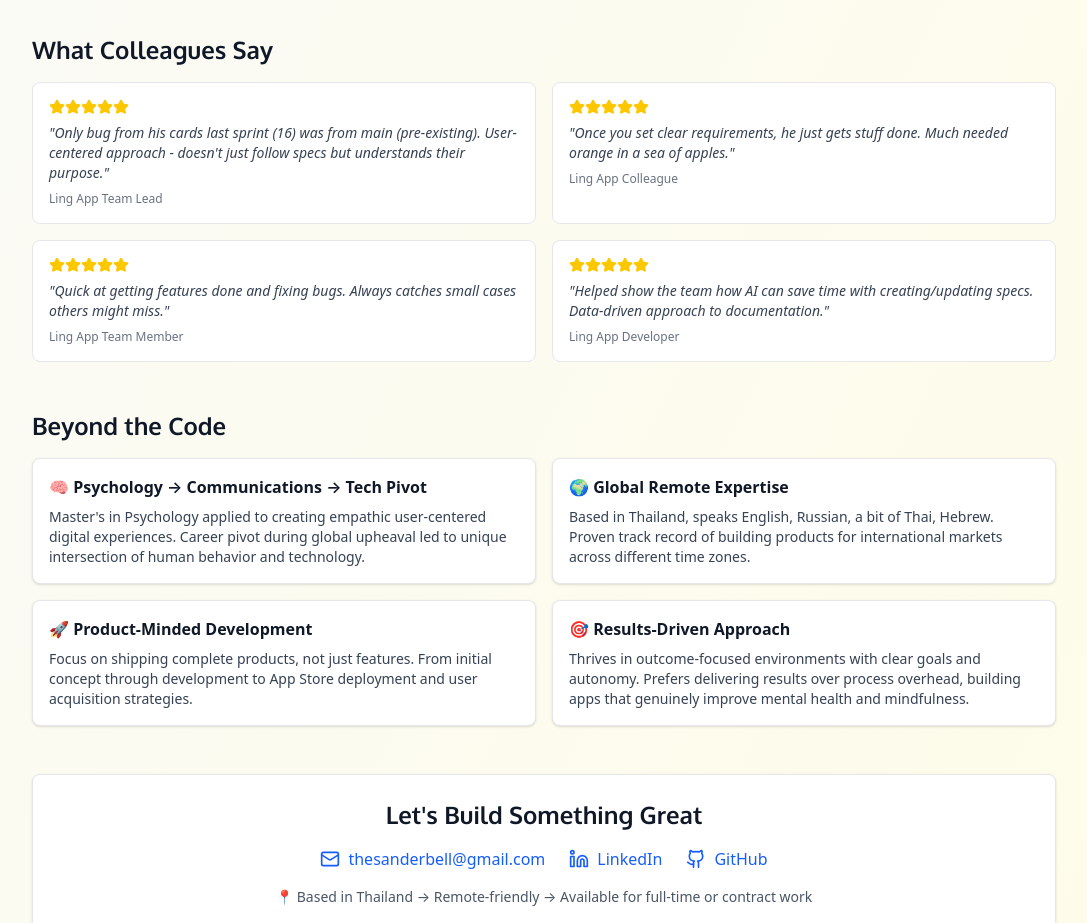
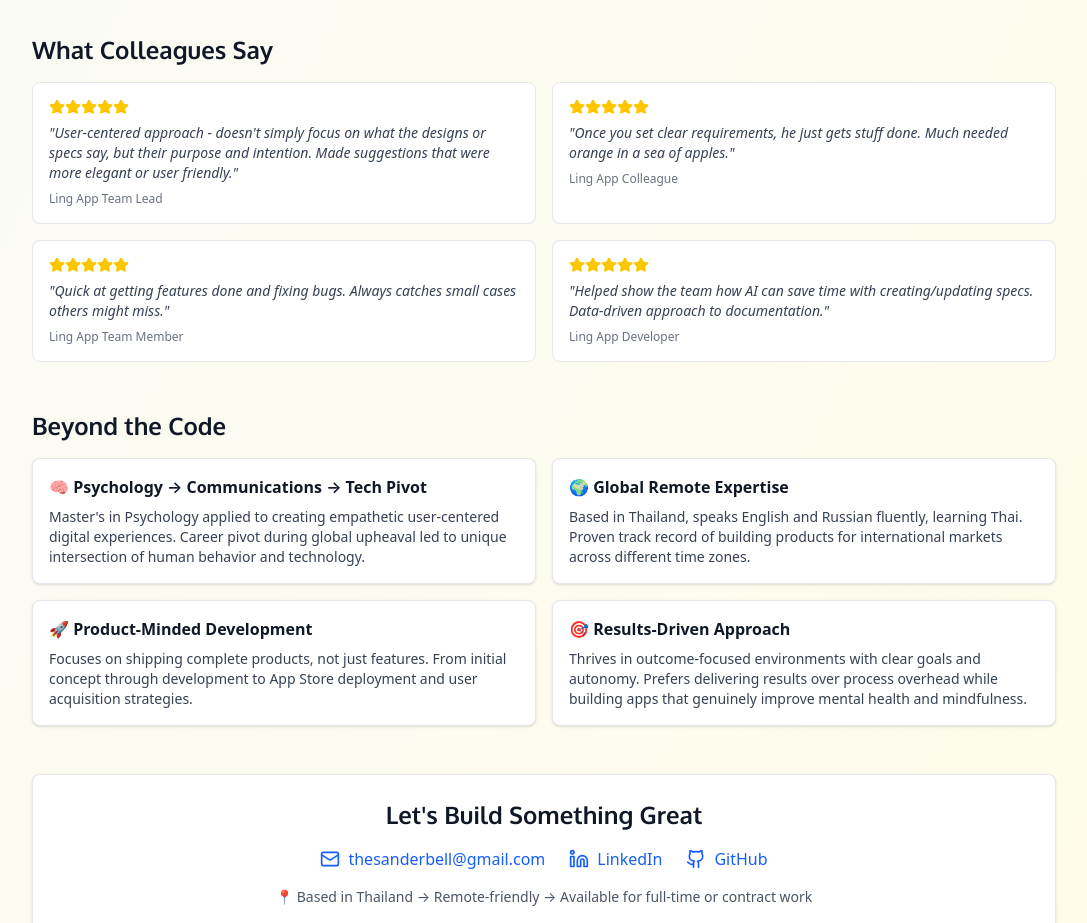
Before and after one commit to sanderbell/sanderbelldev2, a React (Vite) app: page / in a window 1280 px wide. Shown: the part 1680-2603 px from the top of the page, without its empty margins (96-1183 px from the left). Built offline with nearby package versions, Linux system fonts and the light colour scheme.

Commit message:
Update testimonials and personal facts sections for clarity and improved user engagement

```diff
--- a/src/App.tsx
+++ b/src/App.tsx
@@ -211,7 +211,7 @@ function App() {
 
   const testimonials = [
   {
-      quote: "Only bug from his cards last sprint (16) was from main (pre-existing). User-centered approach - doesn't just follow specs but understands their purpose.",
+    quote: "User-centered approach - doesn't simply focus on what the designs or specs say, but their purpose and intention. Made suggestions that were more elegant or user friendly.",
     context: "Ling App Team Lead",
   },
   {
@@ -346,19 +346,19 @@ function App() {
   <div className="grid md:grid-cols-2 gap-4">
     <div className="bg-white rounded-lg p-4 shadow-sm border border-gray-200">
       <h3 className="font-semibold text-gray-900 mb-2">🧠 Psychology → Communications → Tech Pivot</h3>
-              <p className="text-sm text-gray-700">Master's in Psychology applied to creating empathic user-centered digital experiences. Career pivot during global upheaval led to unique intersection of human behavior and technology.</p>
+      <p className="text-sm text-gray-700">Master's in Psychology applied to creating empathetic user-centered digital experiences. Career pivot during global upheaval led to unique intersection of human behavior and technology.</p>
     </div>
     <div className="bg-white rounded-lg p-4 shadow-sm border border-gray-200">
   <h3 className="font-semibold text-gray-900 mb-2">🌍 Global Remote Expertise</h3>
-              <p className="text-sm text-gray-700">Based in Thailand, speaks English, Russian, a bit of Thai, Hebrew. Proven track record of building products for international markets across different time zones.</p>
+  <p className="text-sm text-gray-700">Based in Thailand, speaks English and Russian fluently, learning Thai. Proven track record of building products for international markets across different time zones.</p>
 </div>
     <div className="bg-white rounded-lg p-4 shadow-sm border border-gray-200">
       <h3 className="font-semibold text-gray-900 mb-2">🚀 Product-Minded Development</h3>
-              <p className="text-sm text-gray-700">Focus on shipping complete products, not just features. From initial concept through development to App Store deployment and user acquisition strategies.</p>
+      <p className="text-sm text-gray-700">Focuses on shipping complete products, not just features. From initial concept through development to App Store deployment and user acquisition strategies.</p>
     </div>
     <div className="bg-white rounded-lg p-4 shadow-sm border border-gray-200">
       <h3 className="font-semibold text-gray-900 mb-2">🎯 Results-Driven Approach</h3>
-              <p className="text-sm text-gray-700">Thrives in outcome-focused environments with clear goals and autonomy. Prefers delivering results over process overhead, building apps that genuinely improve mental health and mindfulness.</p>
+      <p className="text-sm text-gray-700">Thrives in outcome-focused environments with clear goals and autonomy. Prefers delivering results over process overhead while building apps that genuinely improve mental health and mindfulness.</p>
     </div>
   </div>
 </div>
```
Lines whose indentation alone changed are shown as unchanged.
